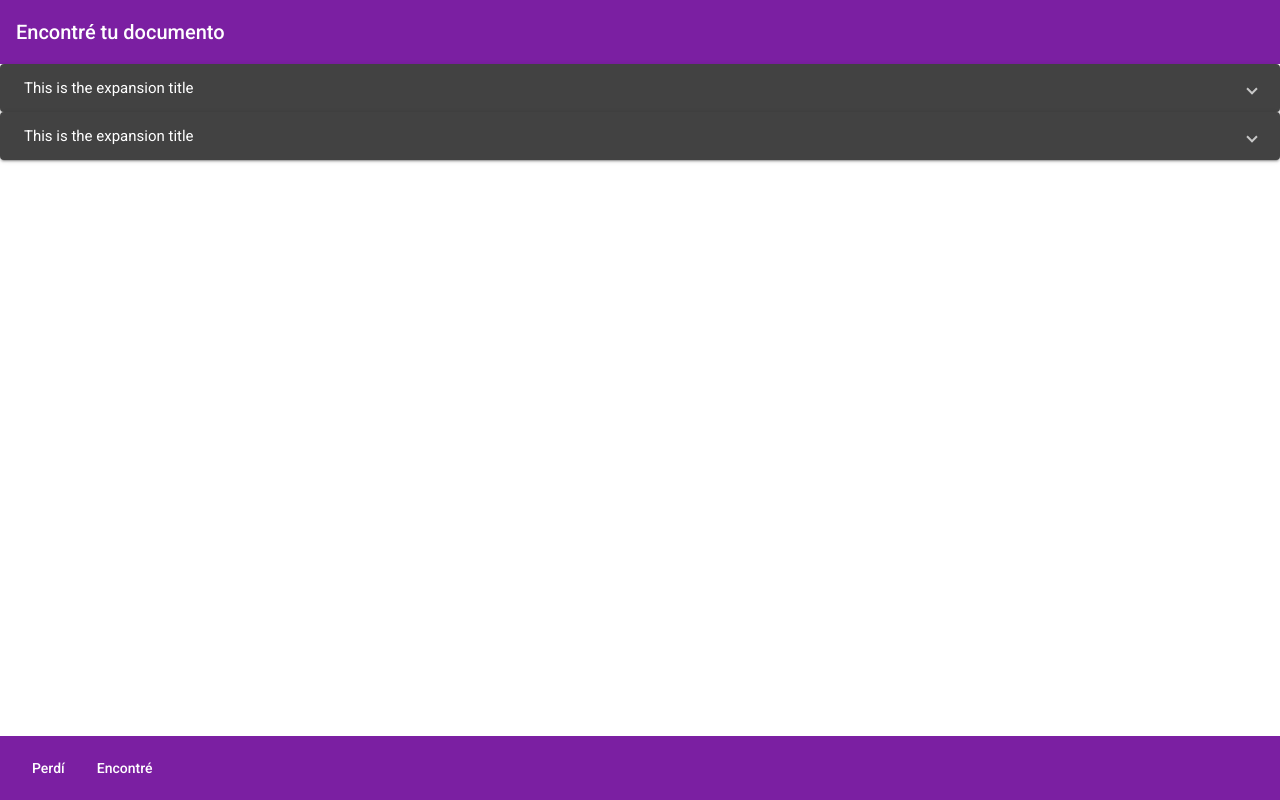
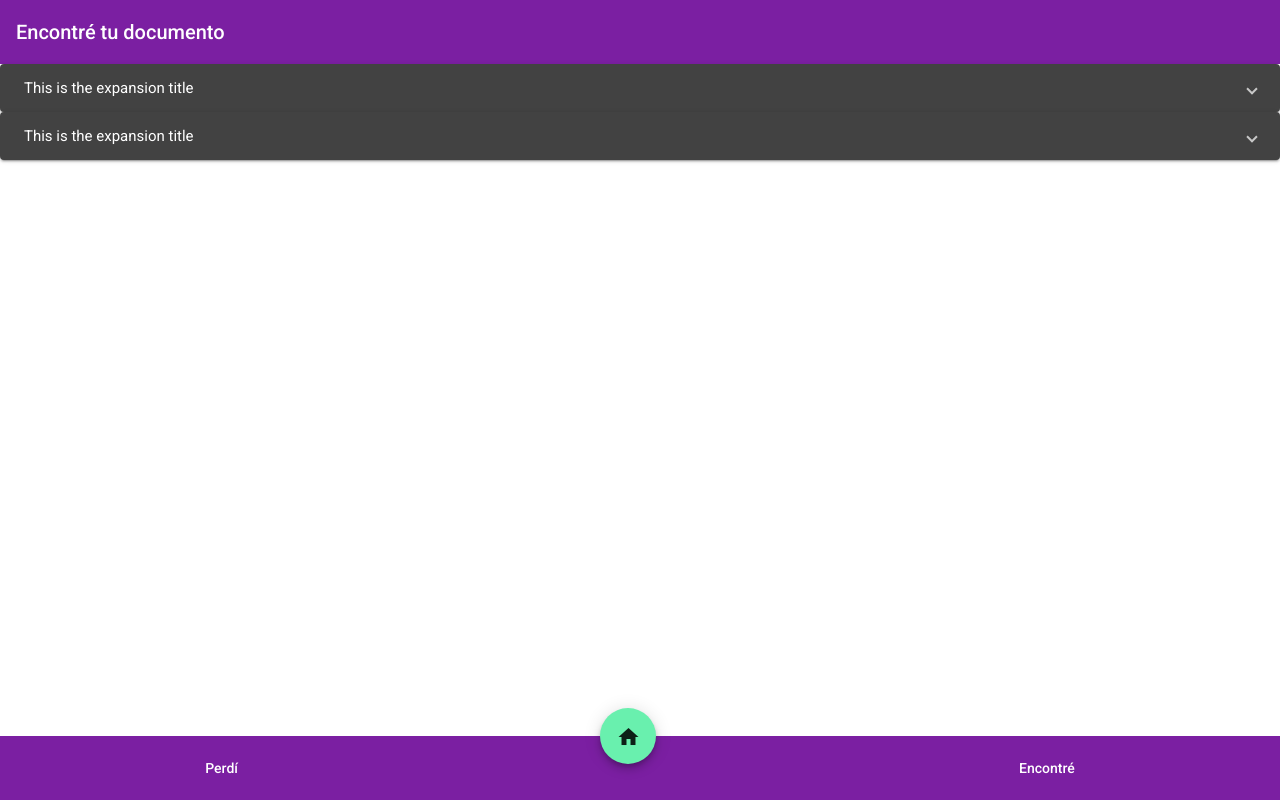
Before and after one commit to federico1818/encontretudocumento-web, an Angular app: page / in a window 1280 px wide. Built offline with nearby package versions, Linux system fonts and the light colour scheme.

Commit message:
footer home

```diff
--- a/src/app/shared/footer/footer.component.html
+++ b/src/app/shared/footer/footer.component.html
@@ -1,4 +1,18 @@
-<mat-toolbar color="primary">
-    <button mat-button>Perdí</button>
-    <a routerLink="/document/create" mat-button>Encontré</a>
+<mat-toolbar
+    color="primary"
+    fxLayout="row"
+    fxLayoutAlign="space-around center">
+
+        <button mat-button>
+            Perdí
+        </button>
+
+        <a routerLink="/" mat-fab color="accent" aria-label="Home">
+            <mat-icon>home</mat-icon>
+        </a>
+
+        <a routerLink="/document/create" mat-button>
+            Encontré
+        </a>
+
 </mat-toolbar>
--- a/src/app/shared/footer/footer.component.scss
+++ b/src/app/shared/footer/footer.component.scss
@@ -0,0 +1,4 @@
+.mat-fab {
+    position: relative;
+    bottom: 50%;
+}
--- a/src/app/shared/header/header.component.html
+++ b/src/app/shared/header/header.component.html
@@ -1,3 +1,3 @@
 <mat-toolbar color="primary">
-    <a routerLink="/">Encontré tu documento</a>
+    <span>Encontré tu documento</span>
 </mat-toolbar>
--- a/src/app/shared/shared.module.ts
+++ b/src/app/shared/shared.module.ts
@@ -1,6 +1,7 @@
 import { NgModule } from '@angular/core'
 import { CommonModule } from '@angular/common'
 import { RouterModule } from '@angular/router'
+import { FlexLayoutModule } from '@angular/flex-layout'
 
 import { MaterialModule } from './../material/material.module'
 import { HeaderComponent } from './header/header.component'
@@ -14,6 +15,7 @@ import { FooterComponent } from './footer/footer.component'
     imports: [
         CommonModule,
         MaterialModule,
+        FlexLayoutModule,
         RouterModule
     ],
     exports: [
```
Also changed, not shown: src/app/material/material.module.ts (+5 -2 lines).
